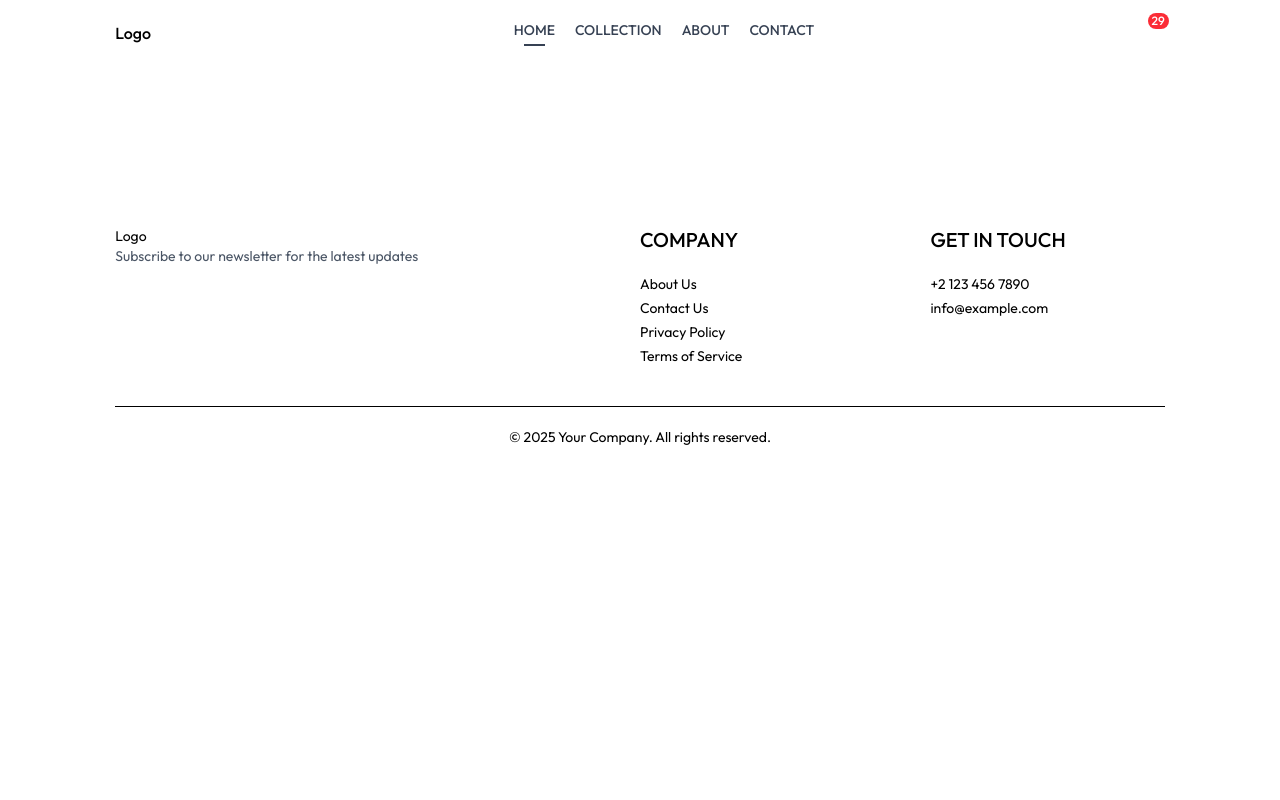
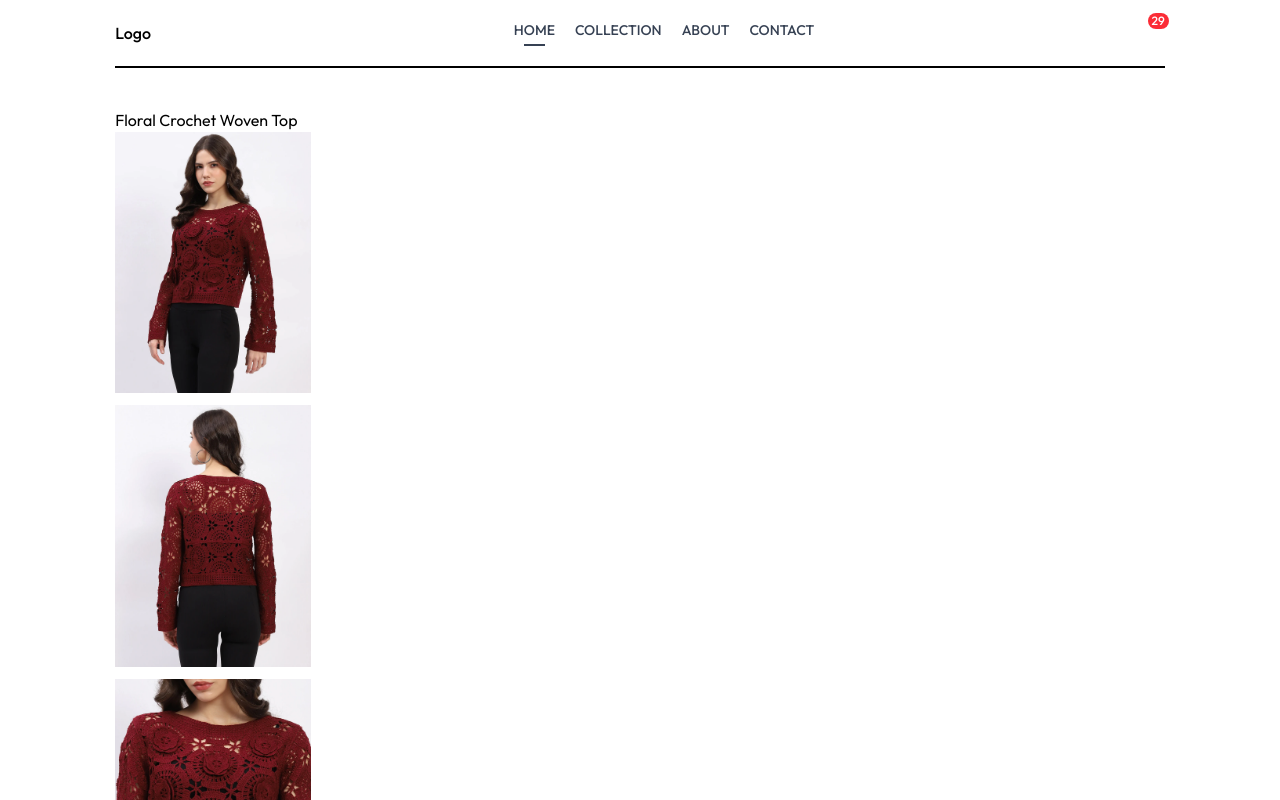
Before and after one commit to SylvesterFraide/ecommerce-app-learn, a React (Vite) app: page /product/1 in a window 1280 px wide. Shown: the top 800 px of the page. Built offline with nearby package versions, Linux system fonts and the light colour scheme; some icons are missing.

Commit message:
20th commit

```diff
--- a/src/App.jsx
+++ b/src/App.jsx
@@ -28,7 +28,7 @@ function App() {
         <Route path="/collection" element={<Collection />} />
         <Route path="/about" element={<About />} />
         <Route path="/contact" element={<Contact />} />
-        <Route path="/product/:productId" element={<Products />} />
+        <Route path="/product/:id" element={<Products />} />
         <Route path="/cart" element={<Cart />} />
         <Route path="/login" element={<Login />} />
         <Route path="/place-order" element={<PlaceOrder />} />
--- a/src/Pages/Products.jsx
+++ b/src/Pages/Products.jsx
@@ -1,36 +1,38 @@
 import React, { useContext, useEffect, useState } from "react";
 import { ShopContext } from "../Context/ShopContext";
 import { useParams } from "react-router-dom";
+// import { product } from "../Components/Product";
 
 const Products = () => {
-  const productId = useParams();
   const { product } = useContext(ShopContext);
+  const { id } = useParams();
+
   const [productData, setProductData] = useState(false);
   const [image, setImage] = useState("");
 
-  const fetchProductData = () => {
-    product.map((item) => {
-      if (item.id === productId) {
-        setProductData(item);
-        console.log(item);
-        setImage(item.image[0]);
-        return null;
+  const fetchData = () => {
+    product.find((user) => {
+      if (user.id === parseInt(id)) {
+        setProductData(user);
+        console.log(user);
+        setImage(user.image[0]);
       }
     });
   };
 
   useEffect(() => {
-    fetchProductData();
-  }, [productId]);
+    fetchData();
+  }, [id]);
 
   return productData ? (
     <div className="border-t-2 pt-10 transition-opacity ease-in duration-500 opacity-100">
       {/* product data */}
+      <h1>{productData.name}</h1>
       <div className="flex gap-12 sm:gap-12 flex-col sm:flex-row">
-        {/* product images */}
+
         <div className="flex-1 flex flex-col-reverse gap-3 sm:flex-row">
           <div className="flex sm:flex-col overflow-x sm:overflow-y-scroll justify-between sm:justify-normal sm:w-[18.7%] w-full ">
-               {productData.image.map((img, index) => (
+               {productData?.image?.map((img, index) => (
                  <img key={index} src={img} alt='' className="w-[24%] sm:w-full sm:mb-3 flex-shrink-0 cursor-pointer"/>
                ))}
           </div>
@@ -38,7 +40,7 @@ const Products = () => {
       </div>
     </div>
   ) : (
-    <div className="opacity-0"></div>
+    <div>Loading...</div>
   );
 };
 
```
